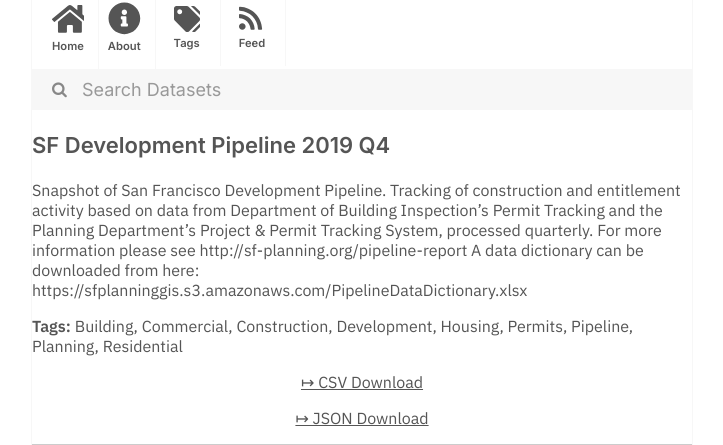
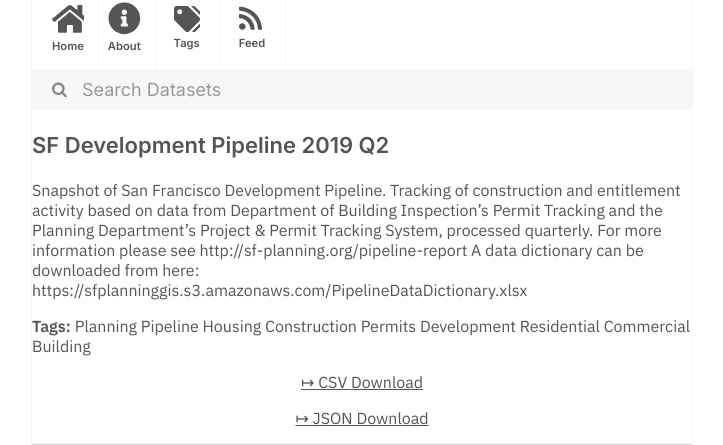
Before and after one commit to dayda-entities/city-of-san-francisco, a Jekyll site: the page built from _posts/2020-11-10-sf-development-pipeline-2019-q.md, in a window 1280 px wide. Shown: the part 216-661 px from the top of the page, without its empty margins (278-1001 px from the left). Built offline with Jekyll 4.4.1, drawn with Linux system fonts in a browser that asks for light colours.

```diff
--- a/_posts/2020-11-10-sf-development-pipeline-2019-q.md
+++ b/_posts/2020-11-10-sf-development-pipeline-2019-q.md
@@ -1,23 +1,17 @@
 ---
-title: SF Development Pipeline 2019 Q4
-created: '2020-11-10T16:56:48.789879'
-modified: '2020-11-10T16:56:48.789891'
+title: SF Development Pipeline 2019 Q2
+created: '2020-11-10T16:56:06.634033'
+modified: '2020-11-10T16:56:06.634040'
 state: active
 type: dataset
 tags:
-  - Building
-  - Commercial
-  - Construction
-  - Development
-  - Housing
-  - Permits
-  - Pipeline
-  - Planning
-  - Residential
+  - >-
+    Planning Pipeline Housing Construction Permits Development Residential
+    Commercial Building
 groups:
   - Local Government
-csv_url: 'https://data.sfgov.org/api/views/pm3p-32gh/rows.csv?accessType=DOWNLOAD'
-json_url: 'https://data.sfgov.org/api/views/pm3p-32gh/rows.json?accessType=DOWNLOAD'
+csv_url: 'https://data.sfgov.org/api/views/33nh-56zb/rows.csv?accessType=DOWNLOAD'
+json_url: 'https://data.sfgov.org/api/views/33nh-56zb/rows.json?accessType=DOWNLOAD'
 layout: post
 
 ---
```
